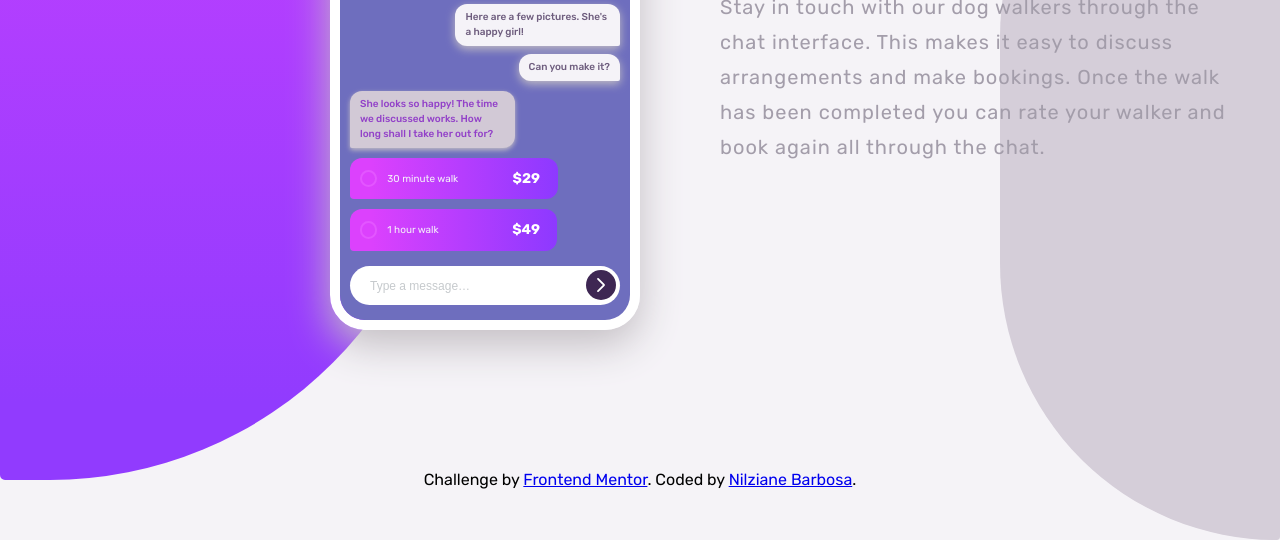
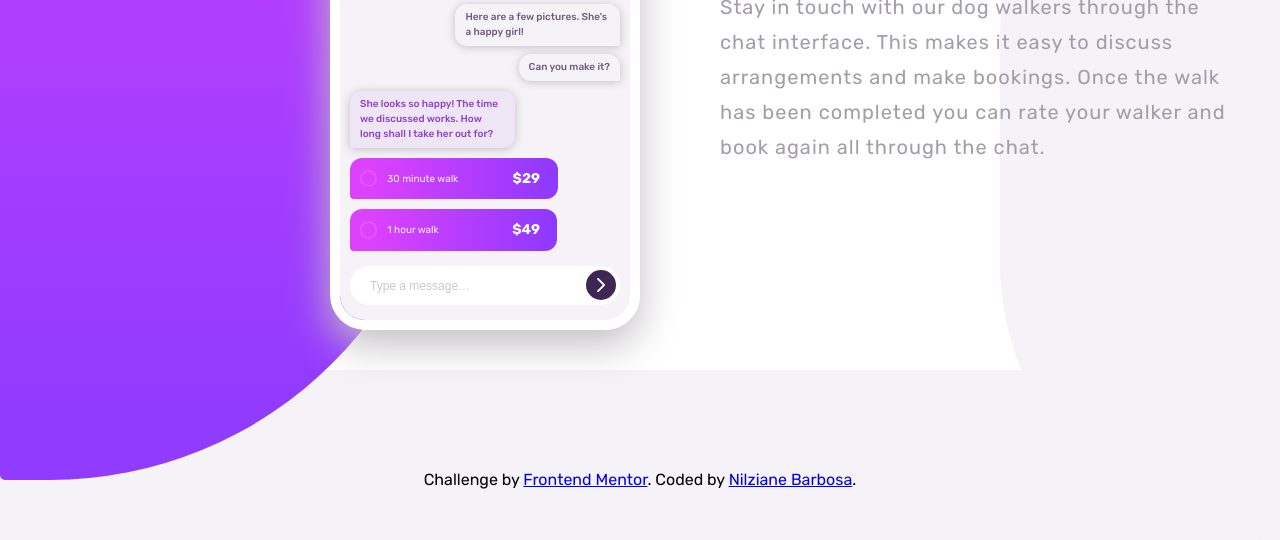
Before and after one commit to Nilziane-S/Chat-App, a plain HTML site: page index.html in a window 1280 px wide. Shown: the part 300-840 px from the top of the page. Drawn offline with Linux system fonts and the light colour scheme.

Commit message:
background-color

```diff
--- a/css/style.css
+++ b/css/style.css
@@ -14,7 +14,7 @@
     rgba(145, 59, 254, 1) 0%,
     rgba(220, 67, 254, 1) 100%
   );
-  --violet-extra-light: #d5ced9;
+  --violet-extra-light: #f5f3f7;
   --violet-rose: hsl(276, 55%, 52%);
   --violet-dark: hsl(271, 36%, 24%);
   --profile-color: #ffefff;
@@ -23,7 +23,7 @@
   --grey-shadow: #c3bec3;
   --grey-light: hsl(270, 7%, 64%);
   --white-opaque: #f5f3f8;
-  --background-chat1: #d2c9d6;
+  --background-chat1: #eee6f4;
   --background-chat: hsl(270, 20%, 96%);
   --pure-white: #fff;
 }
@@ -58,7 +58,7 @@ body {
   align-items: center;
   justify-content: right;
   padding: 40px 150px 40px 100px;
-  background-color: var(--background-chat);
+  background-color: var(--pure-white);
   position: relative;
 }
 .chat_section {
@@ -107,7 +107,6 @@ body {
   width: 290px;
   height: 570px;
   position: relative;
-  background-color: rgb(110, 110, 190);
 }
 
 .body-chat::before {
@@ -167,7 +166,7 @@ h2 {
 .chat1-p1,
 .chat1-p2,
 .chat-1-p3 {
-  box-shadow: 0px 2px 5px 0px var(--grey-shadow);
+  box-shadow: 0px 1px 10px 0px var(--grey-shadow);
   padding: 6px 10px;
   color: var(--violet-rose);
   background-color: var(--background-chat1);
@@ -223,7 +222,7 @@ h2 {
   background-color: var(--white-opaque);
   padding: 6px 10px;
   align-self: flex-end;
-  box-shadow: 0px 3px 10px 0px var(--grey-shadow);
+  box-shadow: 0px 1px 8px 0px var(--grey-shadow);
 }
 .btn-walk {
   display: flex;
```
